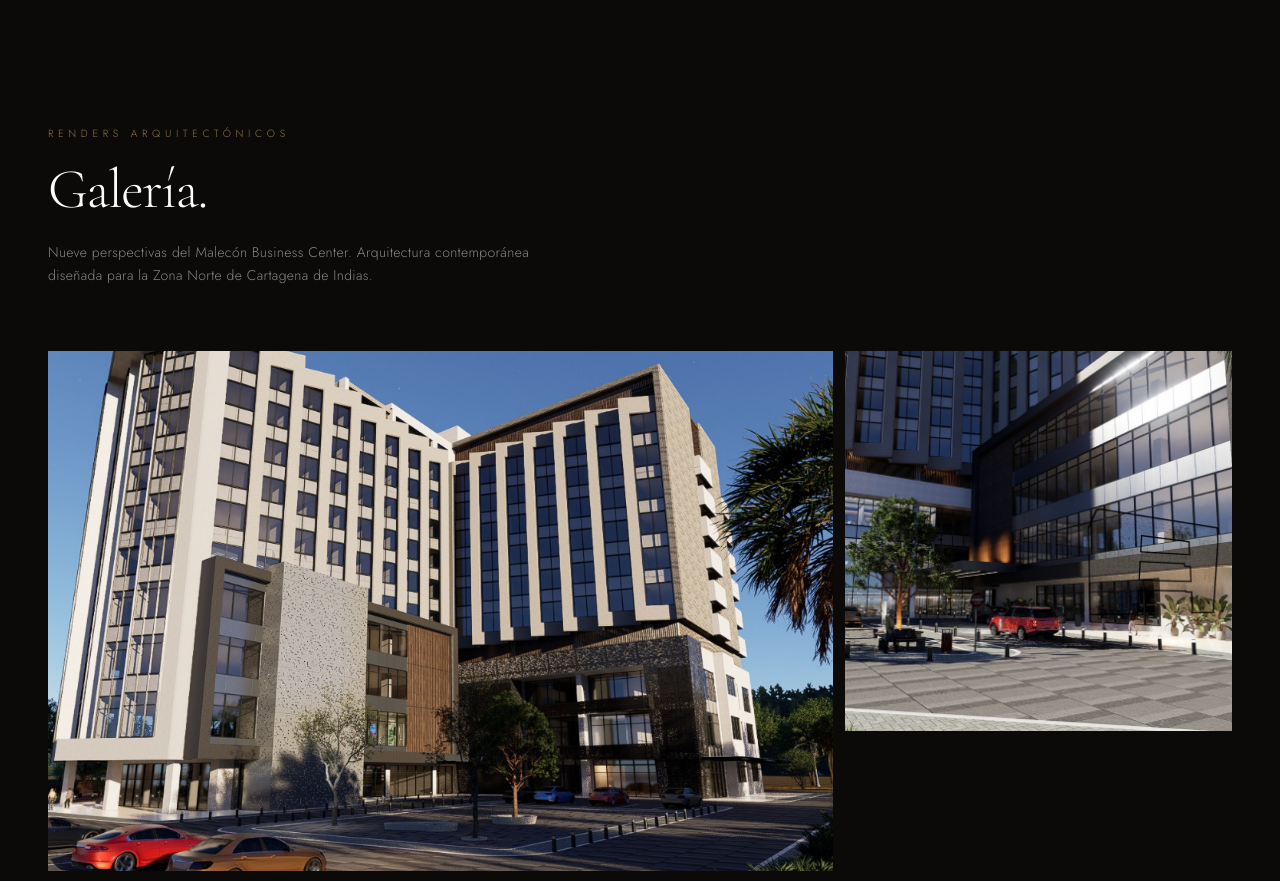
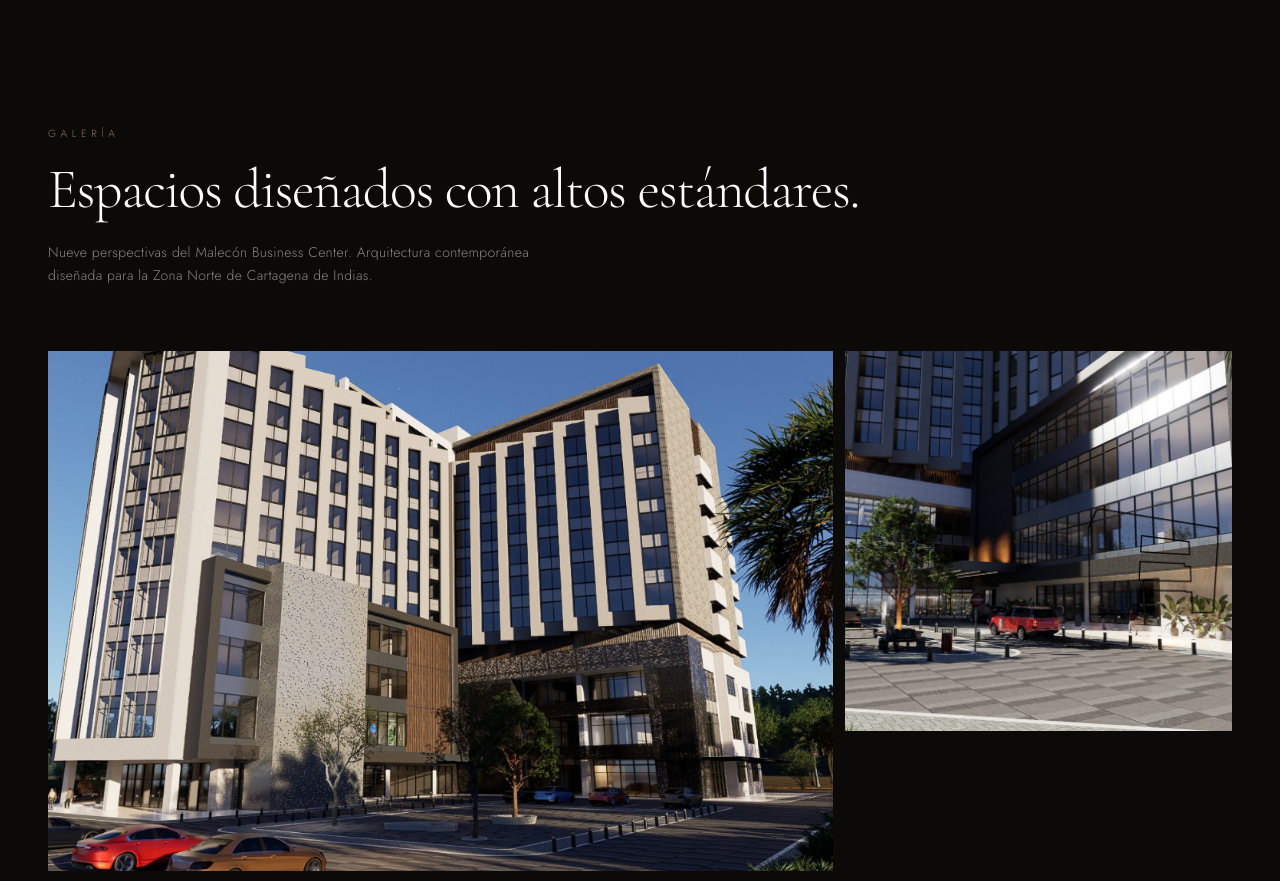
Before and after one commit to jerdiaz/malecon-residences, a Next.js app: page / in a window 1280 px wide. Shown: the part 4970-5851 px from the top of the page. Built offline with nearby package versions, Linux system fonts and the light colour scheme.

Commit message:
cambios subtituloss

```diff
--- a/src/components/RendersGallery.tsx
+++ b/src/components/RendersGallery.tsx
@@ -24,11 +24,15 @@ export default function RendersGallery() {
       <div className="mx-auto max-w-7xl px-6 md:px-12 mb-16">
         <Reveal>
           <p className="mb-5 text-[0.65rem] font-light uppercase tracking-[0.45em] text-bronze/80">
-            Renders arquitectónicos
+            Galería
           </p>
         </Reveal>
         <h2 className="font-serif text-4xl font-extralight leading-[1.1] tracking-tight text-white sm:text-5xl lg:text-[3.5rem]">
-          <SplitWords text="Galería." delay={100} stagger={50} />
+          <SplitWords
+            text="Espacios diseñados con altos estándares."
+            delay={100}
+            stagger={50}
+          />
         </h2>
         <Reveal delay={500}>
           <p className="mt-6 max-w-lg text-sm font-light leading-relaxed tracking-wide text-white/50">
```
